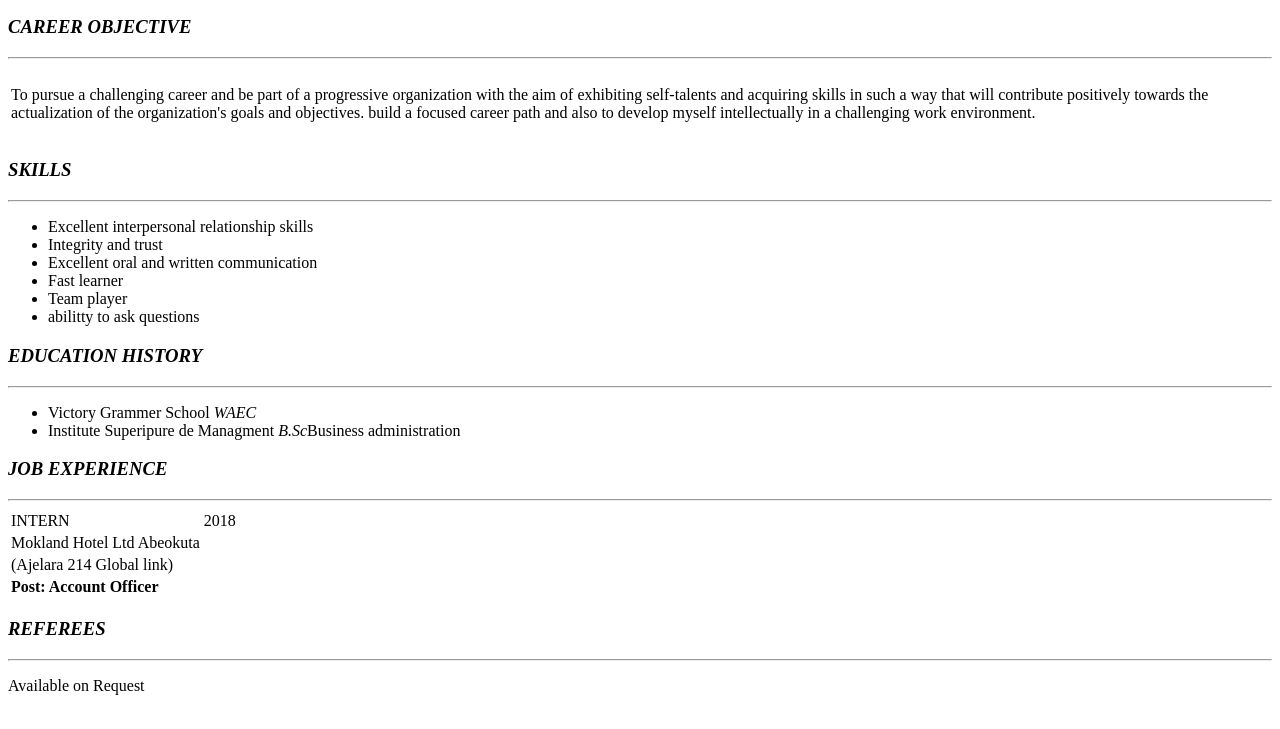
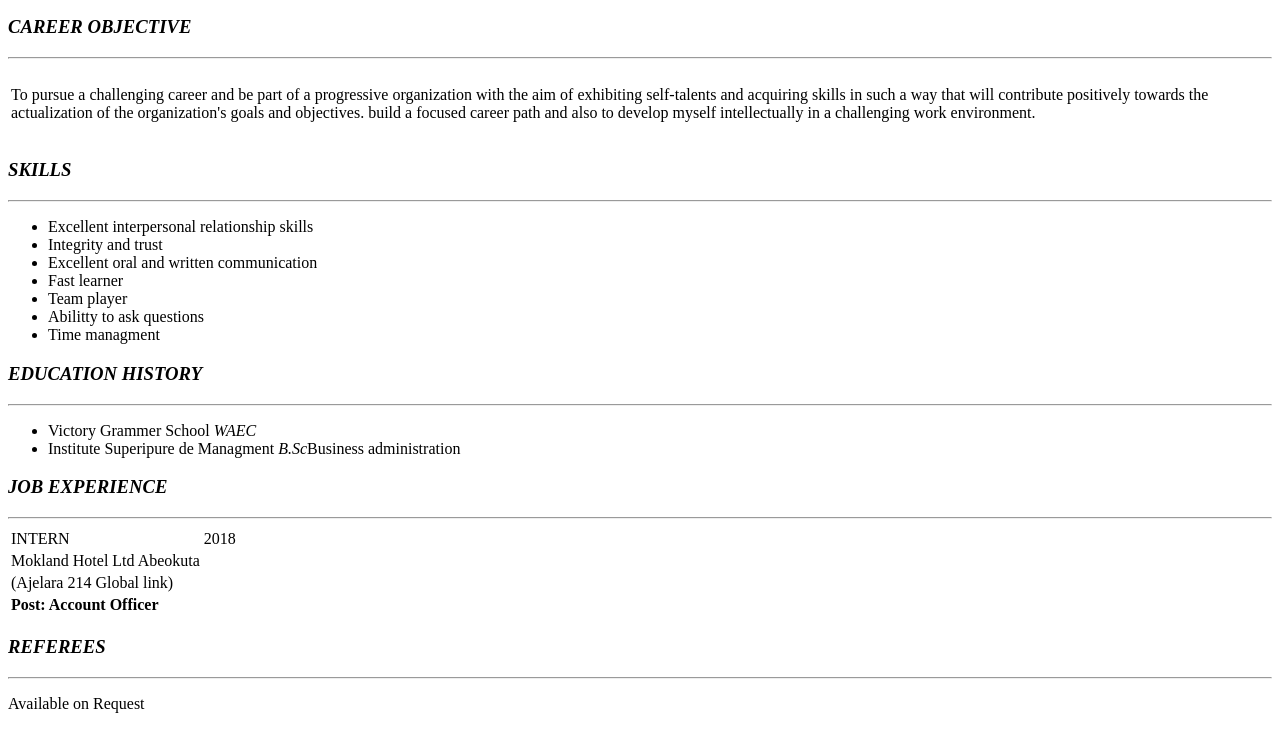
Before and after one commit to faithegwuenu/HTML-Task, a plain HTML site: page faith.html in a window 1280 px wide. Shown: the part 674-1403 px from the top of the page. Drawn offline with Linux system fonts and the light colour scheme.

Commit message:
new skill

```diff
--- a/faith.html
+++ b/faith.html
@@ -64,7 +64,8 @@
                     <li>Excellent oral and written communication</li>
                     <li>Fast learner</li>
                     <li>Team player</li>
-                    <li>abilitty to ask questions</li>
+                    <li>Abilitty to ask questions</li>
+                    <li>Time managment</li>
                 </ul>
             </section>
 
```
